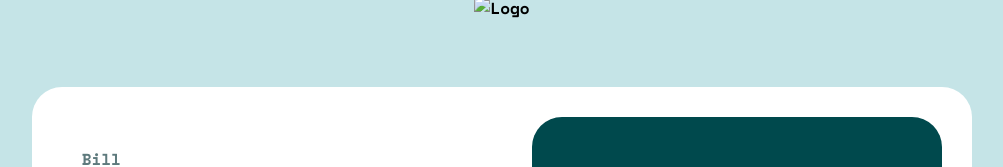
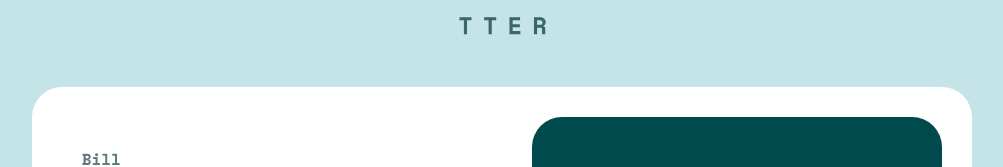
Before and after one commit to ga-bri-ela/Responsive-Tip-Calculator-App, a plain HTML site: page index.html in a window 1280 px wide. Shown: the top 167 px of the page, without its empty margins (138-1141 px from the left). Drawn offline with nearby package versions, Linux system fonts and the light colour scheme; the site is published under a folder, as on GitHub Pages, so addresses that start at the root find nothing.

Commit message:
Update index.html

```diff
--- a/index.html
+++ b/index.html
@@ -12,7 +12,7 @@
     </head>
     <body>
         <header>
-            <img src="/images/logo.svg" alt="Logo" id="logo">
+            <img src="images/logo.svg" alt="Logo" id="logo">
         </header>
         <div id="app">
         <form class="square-background">
```
